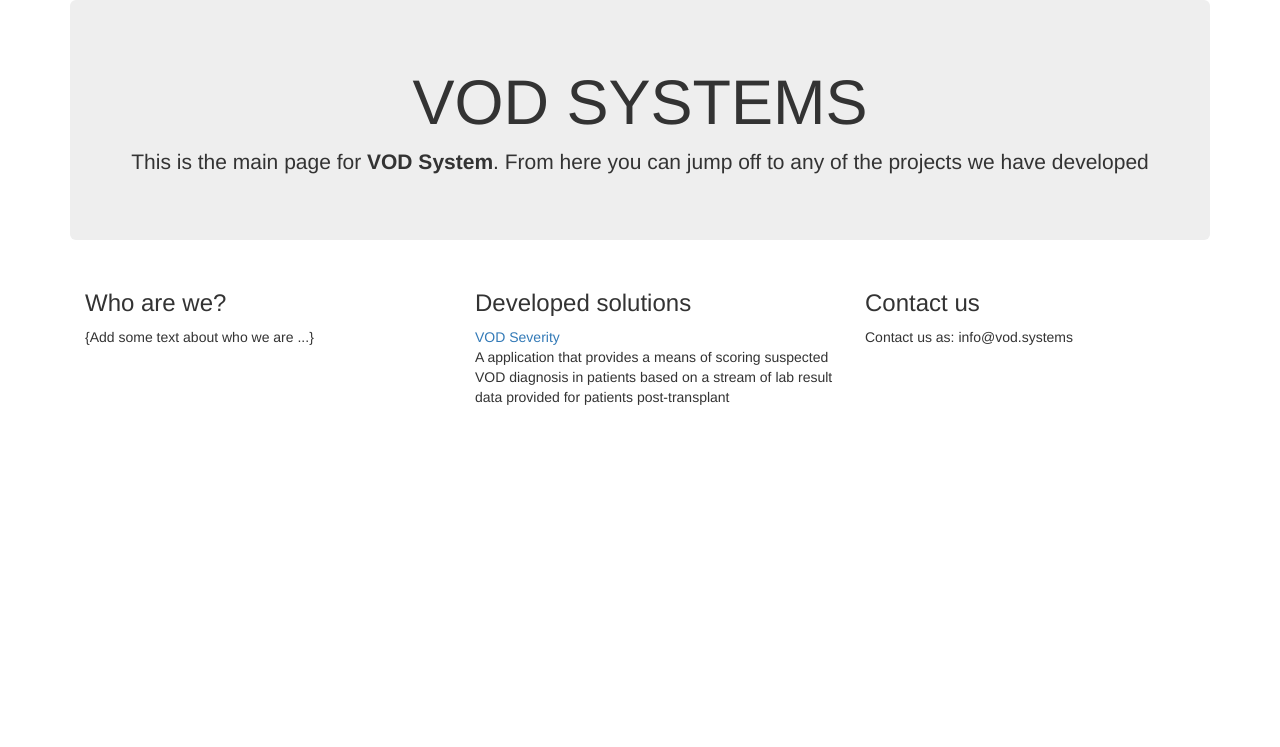
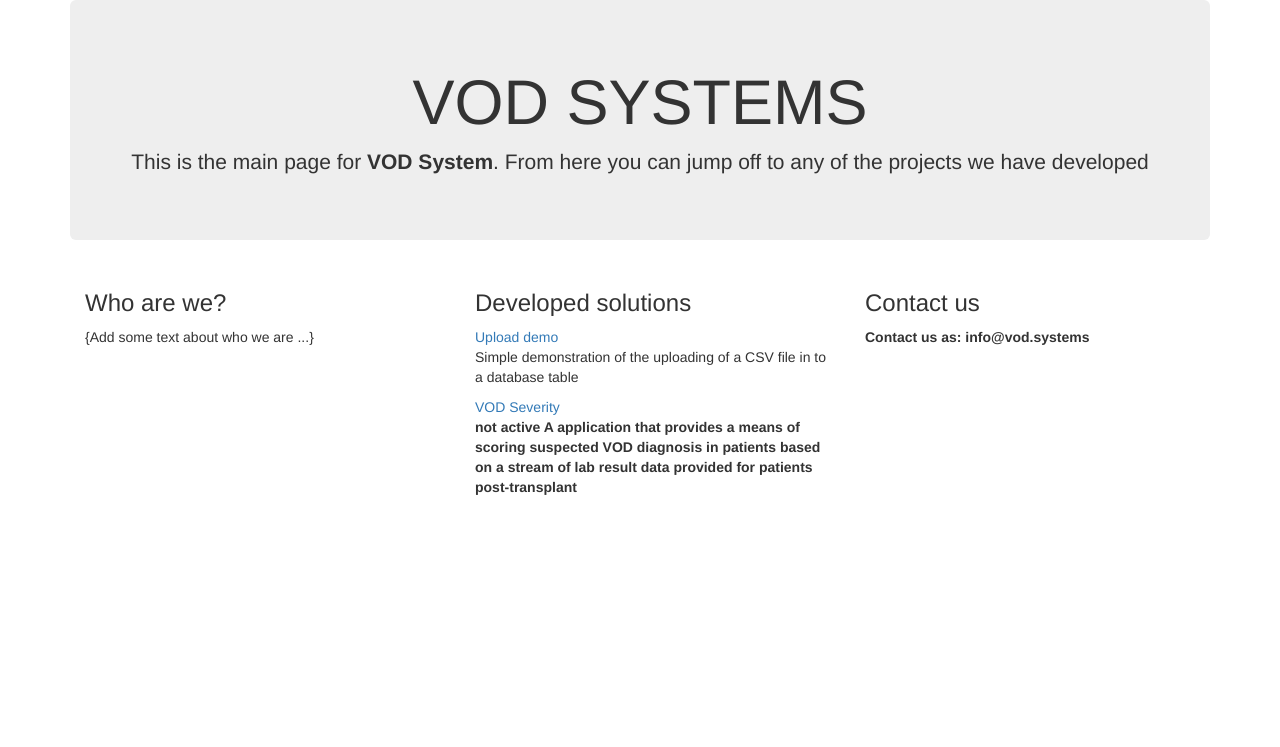
Before and after one commit to hizni/django-vod, a Django app: page / in a window 1280 px wide. Shown: the top 747 px of the page. Run offline with Django 3.2, Linux system fonts and the light colour scheme; some libraries are stand-ins or nearby versions.

Commit message:
Changed landing page content

```diff
--- a/vod_webapp/templates/landing.html
+++ b/vod_webapp/templates/landing.html
@@ -16,10 +16,13 @@
 
             <table class="table">
 
-                <tr class="info"> <a href="./vod/upload_demog.html">VOD Severity</a></tr>
-                <tr> <p>A application that provides a means of scoring suspected VOD diagnosis in patients based
+                <tr class="info"> <a href="./vod/upload_demo.html">Upload demo</a></tr>
+                <tr> <p>Simple demonstration of the uploading of a CSV file in to a database table</p></tr>
+
+                <tr/>
+                <tr class="info"> <a href="./not">VOD Severity</a></tr>
+                <tr> <p><b> not active <b> A application that provides a means of scoring suspected VOD diagnosis in patients based
                         on a stream of lab result data provided for patients post-transplant</p></tr>
-
             </table>
         </div>
         <div class="col-sm-4">
```
